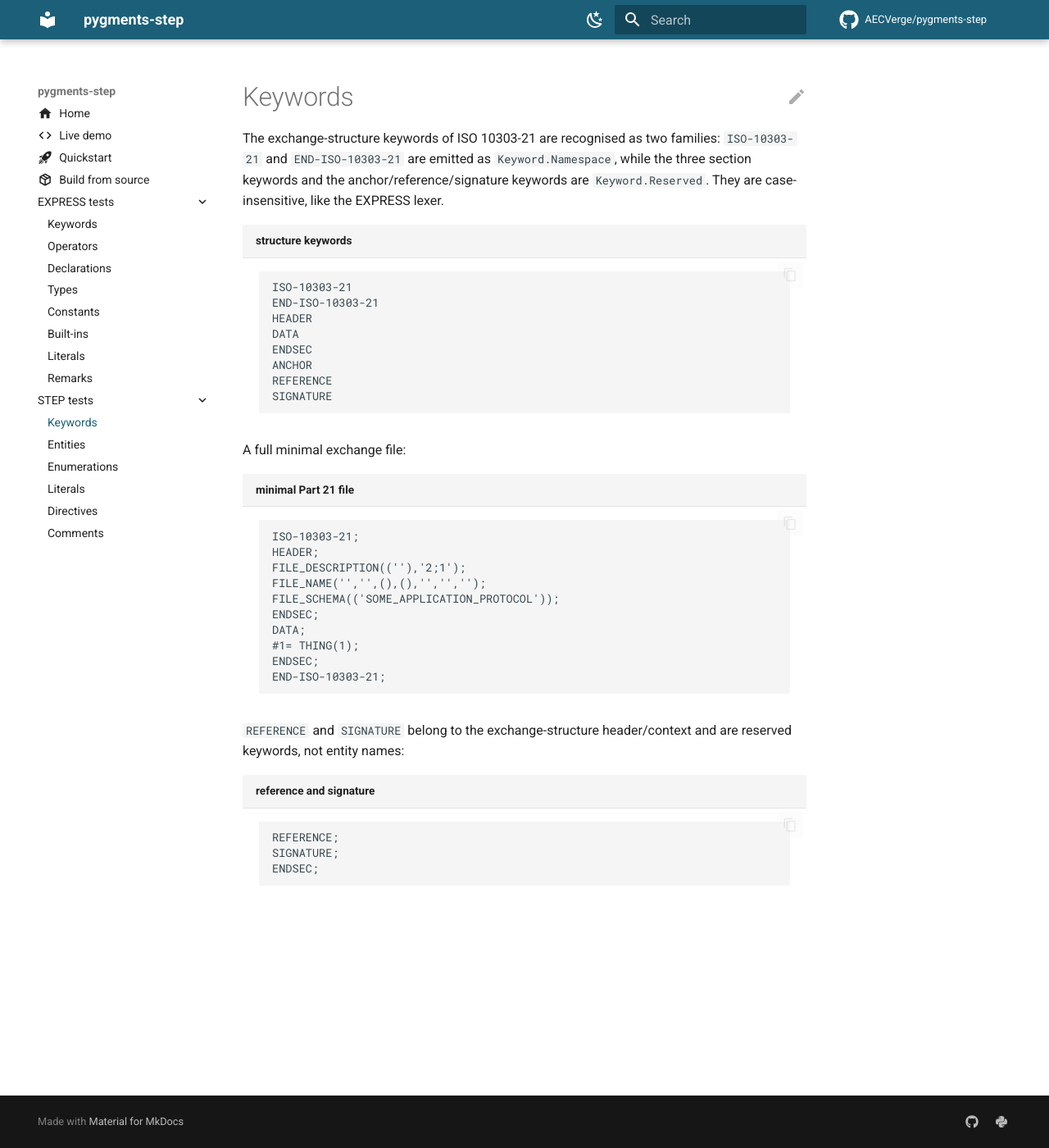
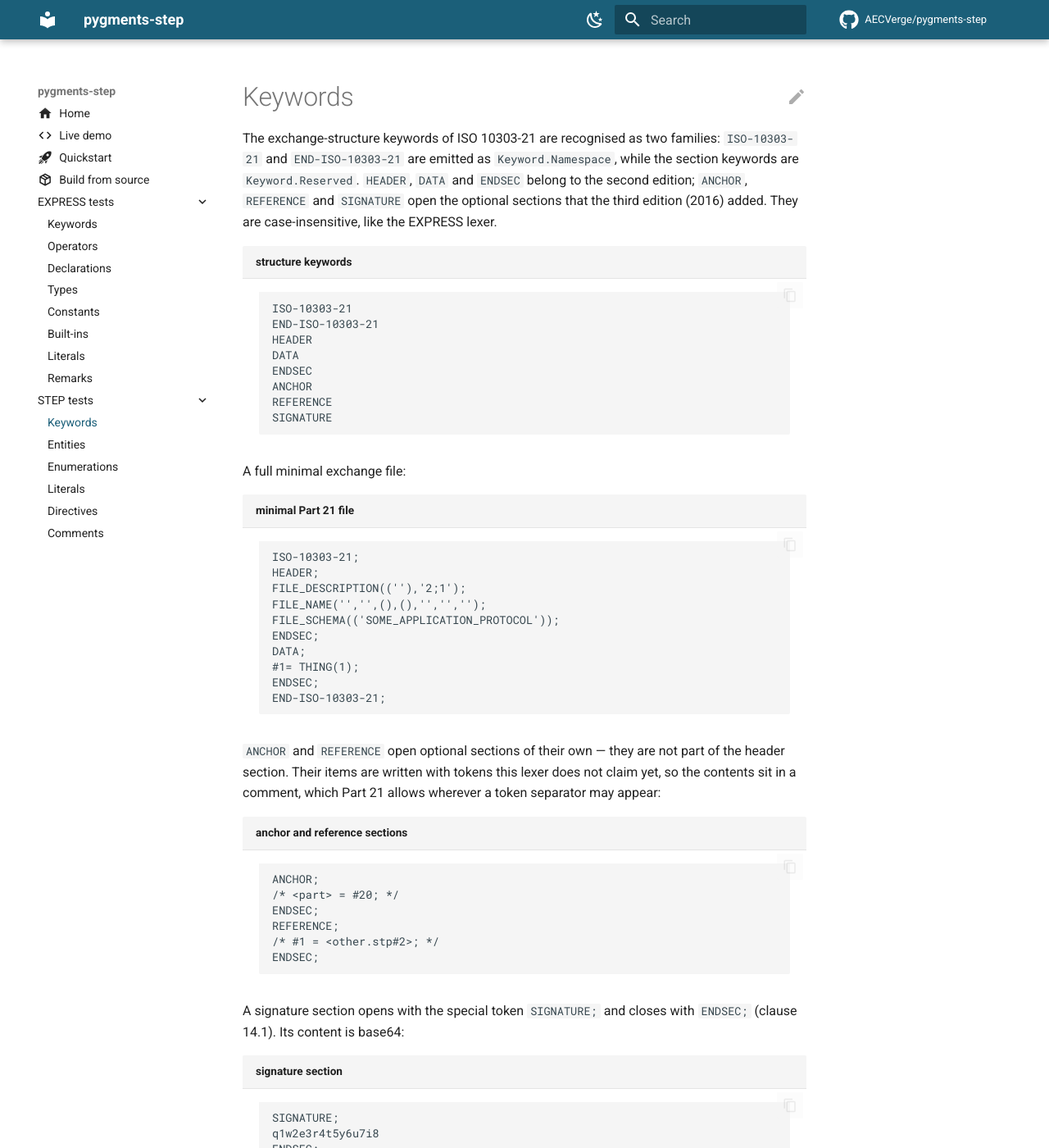
Before and after one commit to AECVerge/pygments-step, an MkDocs documentation site: the page built from docs/step/keywords.md, in a window 1280 px wide and 1400 px high. Shown: the whole window at 82% size. Built offline with MkDocs 1.6.1 and Material for MkDocs 9.7.7, drawn with Linux system fonts in a browser that asks for light colours; comment, search, counter and statistics services are not loaded; some of the changed text lies outside the part shown.

Commit message:
Document the Part 21 section keywords and give them examples
ANCHOR, REFERENCE and SIGNATURE are not in ISO 10303-21:2002, which defines only
a header section and data sections; the third edition added them. The keyword
rule carried no note about which edition each keyword comes from, and nothing
tested that the six section keywords are Keyword.Reserved at all, so the comment
now names the second and third edition keywords and a test pins all six plus the
two namespace markers.

The keywords page gains the examples it was missing: an anchor section and a
reference section, whose items sit in a comment while their tokens are
unimplemented, and a signature section, which begins with the special token
"SIGNATURE;" (clause 14.1) and holds base64. Every fence on the page still lexes
with zero Error tokens.

````diff
--- a/docs/step/keywords.md
+++ b/docs/step/keywords.md
@@ -6,8 +6,10 @@ title: Keywords
 
 The exchange-structure keywords of ISO 10303-21 are recognised as two families:
 `ISO-10303-21` and `END-ISO-10303-21` are emitted as `Keyword.Namespace`, while
-the three section keywords and the anchor/reference/signature keywords are
-`Keyword.Reserved`. They are case-insensitive, like the EXPRESS lexer.
+the section keywords are `Keyword.Reserved`. `HEADER`, `DATA` and `ENDSEC`
+belong to the second edition; `ANCHOR`, `REFERENCE` and `SIGNATURE` open the
+optional sections that the third edition (2016) added. They are case-insensitive,
+like the EXPRESS lexer.
 
 ```step21 title="structure keywords"
 ISO-10303-21
@@ -35,11 +37,28 @@ ENDSEC;
 END-ISO-10303-21;
 ```
 
-`REFERENCE` and `SIGNATURE` belong to the exchange-structure header/context and
-are reserved keywords, not entity names:
+`ANCHOR` and `REFERENCE` open optional sections of their own — they are not part
+of the header section. Their items are written with tokens this lexer does not
+claim yet, so the contents sit in a comment, which Part 21 allows wherever a
+token separator may appear:
 
-```step21 title="reference and signature"
+```step21 title="anchor and reference sections"
+ANCHOR;
+/* <part> = #20; */
+ENDSEC;
 REFERENCE;
-SIGNATURE;
+/* #1 = <other.stp#2>; */
 ENDSEC;
 ```
+
+A signature section opens with the special token `SIGNATURE;` and closes with
+`ENDSEC;` (clause 14.1). Its content is base64:
+
+```step21 title="signature section"
+SIGNATURE;
+q1w2e3r4t5y6u7i8
+ENDSEC;
+```
+
+Base64 that happens to use only letters and digits lexes as a name here; the
+`+`, `/` and `=` characters it may also contain are not claimed yet.
````
Also changed, not shown: 2 other files.
